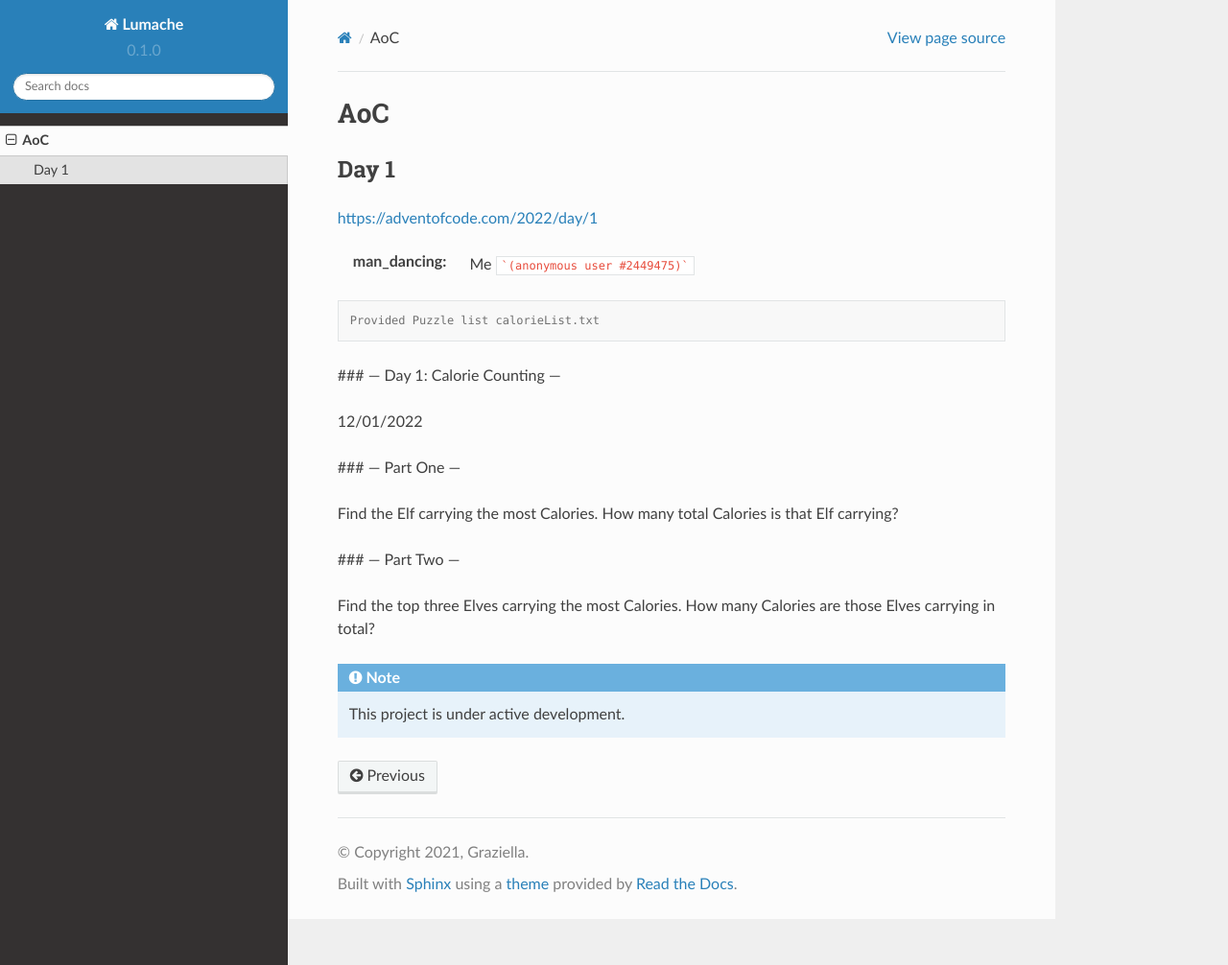
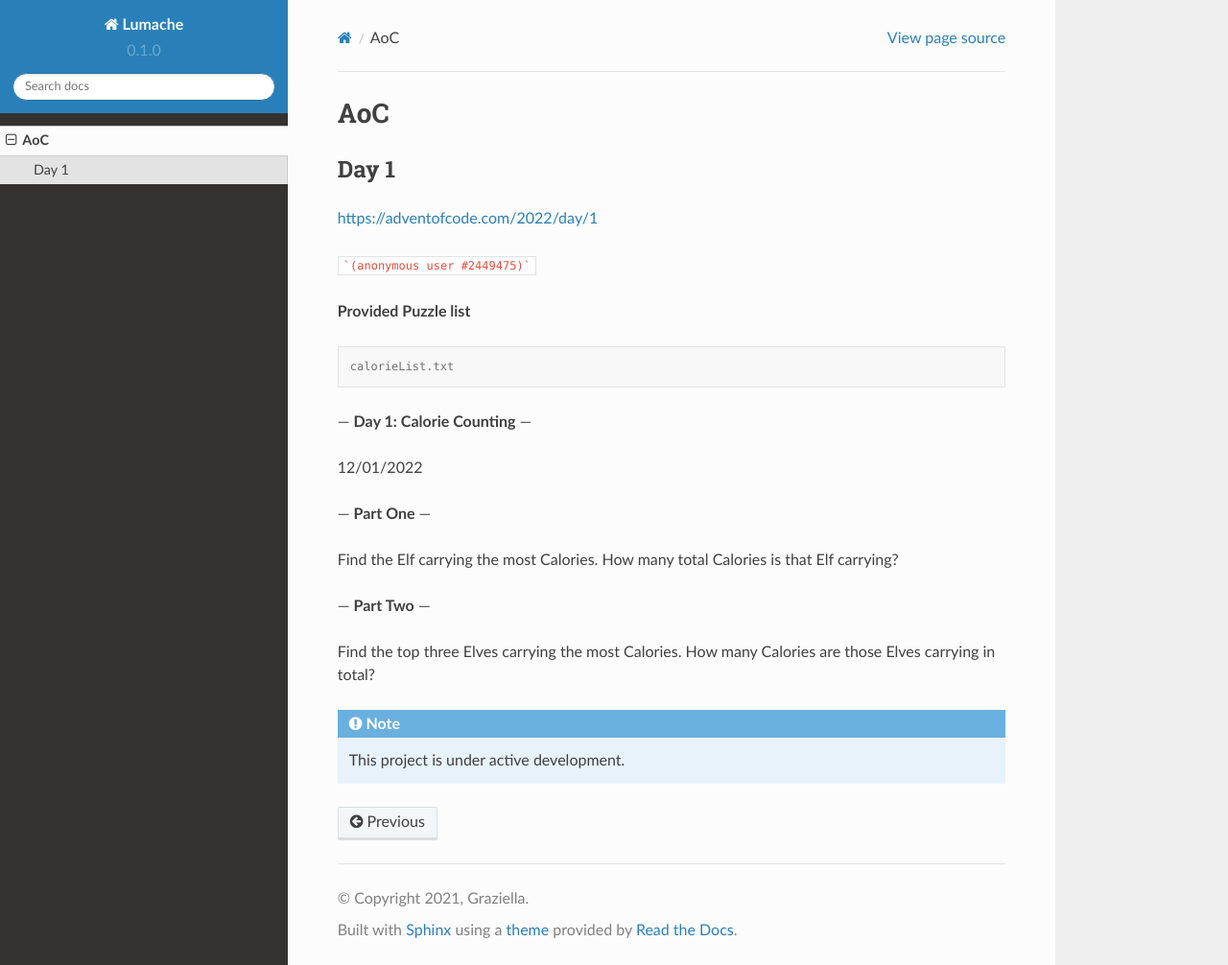
Before and after one commit to stinkyBootsLLC/PythonProjects, a Sphinx documentation site: the page built from docs/source/aoc.rst, in a window 1280 px wide and 1006 px high. Shown: the whole window at 96% size. Built offline with Sphinx 7.4.7 and the Read the Docs theme 2.0.0, drawn with Linux system fonts in a browser that asks for light colours.

Commit message:
Update aoc.rst

````diff
--- a/docs/source/aoc.rst
+++ b/docs/source/aoc.rst
@@ -8,22 +8,24 @@ Day 1
 
 https://adventofcode.com/2022/day/1
 
-:man_dancing: Me ```(anonymous user #2449475)```
+```(anonymous user #2449475)```
+
+**Provided Puzzle list**
 
 .. code-block:: console
 
-   Provided Puzzle list calorieList.txt
+   calorieList.txt
 
-### --- Day 1: Calorie Counting ---
+--- **Day 1: Calorie Counting** ---
 
 12/01/2022
 
-### --- Part One ---
+--- **Part One** ---
 
 Find the Elf carrying the most Calories.
 How many total Calories is that Elf carrying?
 
-### --- Part Two ---
+--- **Part Two** ---
 
 Find the top three Elves carrying the most Calories.
 How many Calories are those Elves carrying in total?
````
